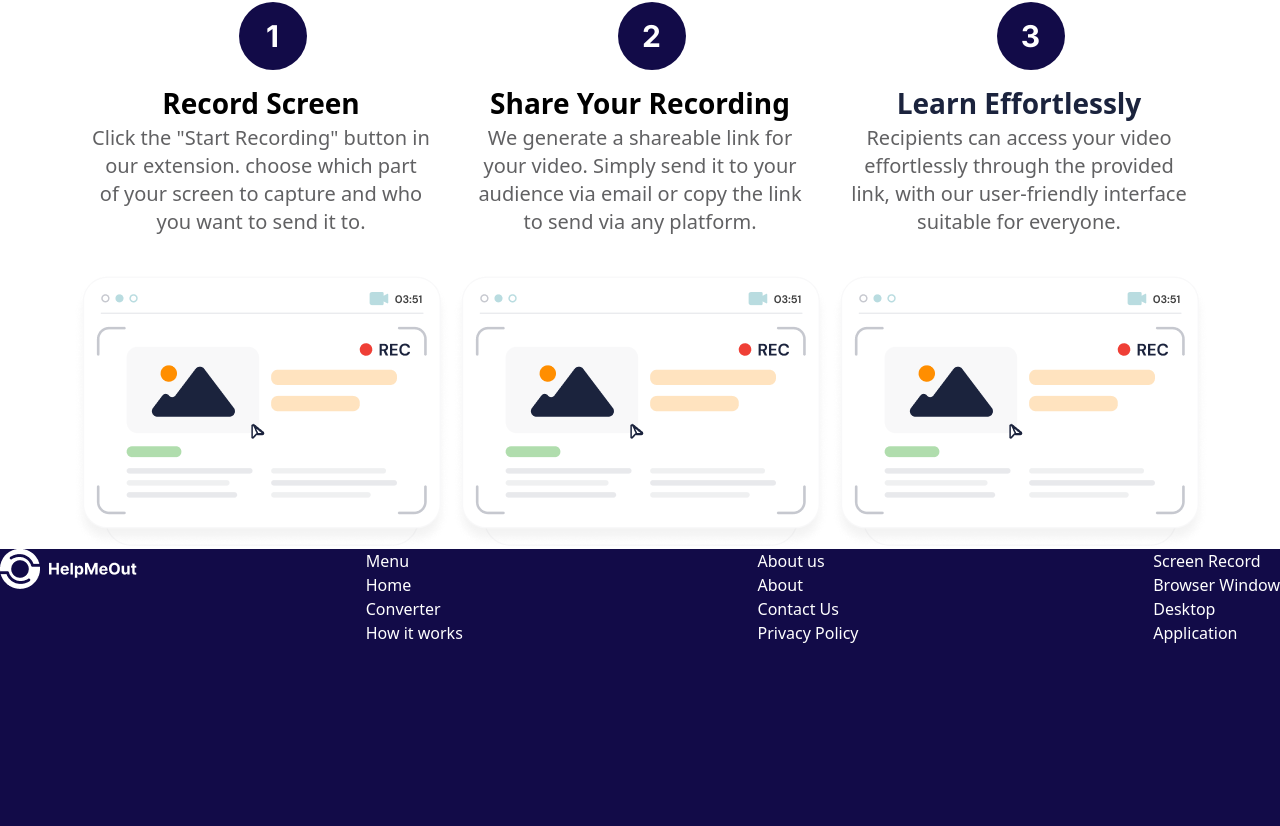
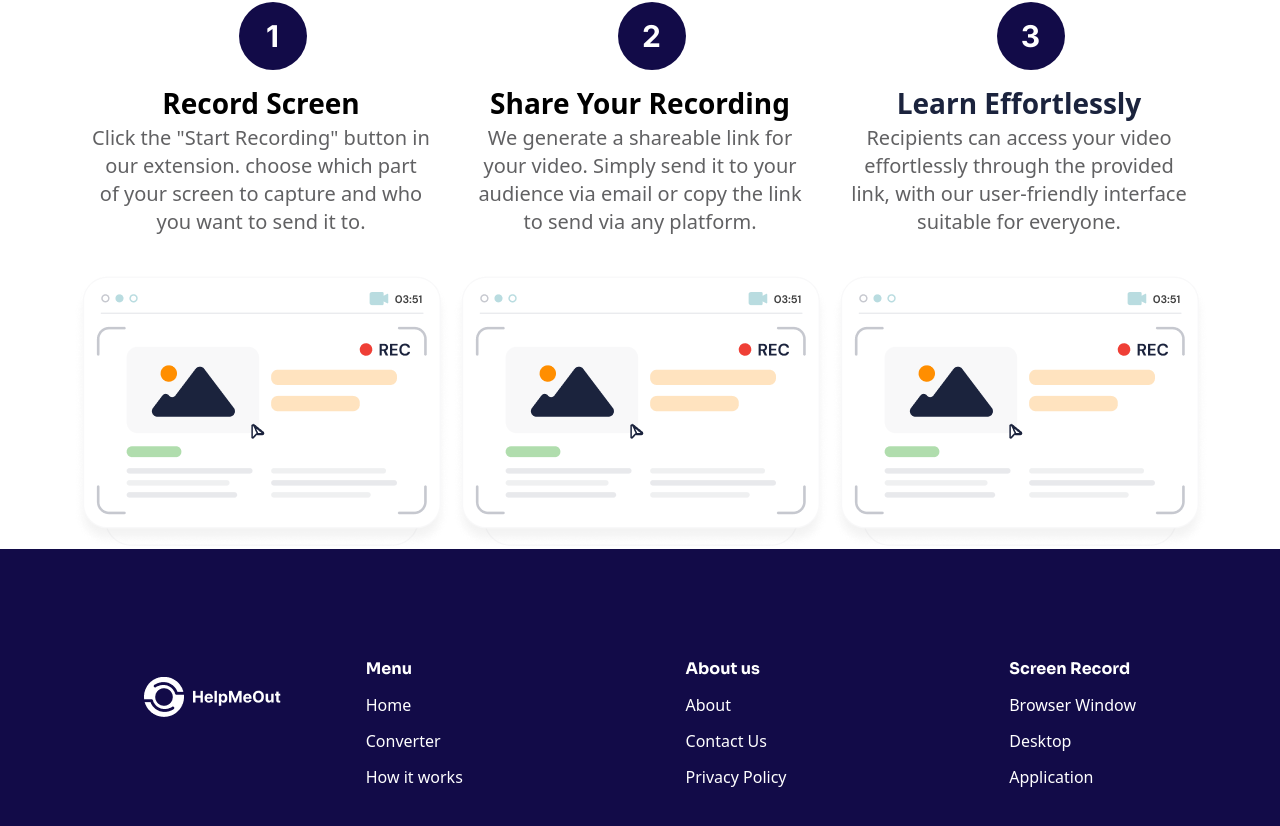
Before and after one commit to austynomilan/chrome_extension, a React (Vite) app in the folder helpmeout/: page / in a window 1280 px wide. Shown: the part 1533-2359 px from the top of the page. Built offline with nearby package versions, Linux system fonts and the light colour scheme.

Commit message:
home page done

```diff
--- a/helpmeout/src/components/footer/footer.jsx
+++ b/helpmeout/src/components/footer/footer.jsx
@@ -4,31 +4,31 @@ import Logo from '/images/lgw.png'
 export default function footer() {
   return (
     <div class="grid grid-cols-7 justify-between h-347 bg-primary">
-      <div class="col-span-2">
+      <div class="col-span-2 mt-32 ml-36">
         <img src={Logo} alt="logo"/>
       </div>
-      <div class="col-span-5 flex justify-between text-white">
+      <div class="col-span-5 flex items-center justify-between text-white">
         <div>
         <ul>
-            <li>Menu</li>
-            <li>Home</li>
-            <li>Converter</li>
+            <li class="pb-3 font-sora font-bold text-base">Menu</li>
+            <li class="pb-3 text-base font-def-600">Home</li>
+            <li class="pb-3 text-base font-def-600">Converter</li>
             <li>How it works</li>
         </ul>
       </div>
       <div>
         <ul>
-            <li>About us</li>
-            <li>About</li>
-            <li>Contact Us</li>
+            <li class="pb-3 font-sora font-bold text-base">About us</li>
+            <li class="pb-3 text-base font-def-600">About</li>
+            <li class="pb-3 text-base font-def-600">Contact Us</li>
             <li>Privacy Policy</li>
         </ul>
       </div>
-      <div>
+      <div class="mr-36">
         <ul>
-            <li>Screen Record</li>
-            <li>Browser Window</li>
-            <li>Desktop</li>
+            <li class="pb-3 font-sora font-bold text-base">Screen Record</li>
+            <li class="pb-3 text-base font-def-600">Browser Window</li>
+            <li class="pb-3 text-base font-def-600">Desktop</li>
             <li>Application</li>
         </ul>
       </div>
```
